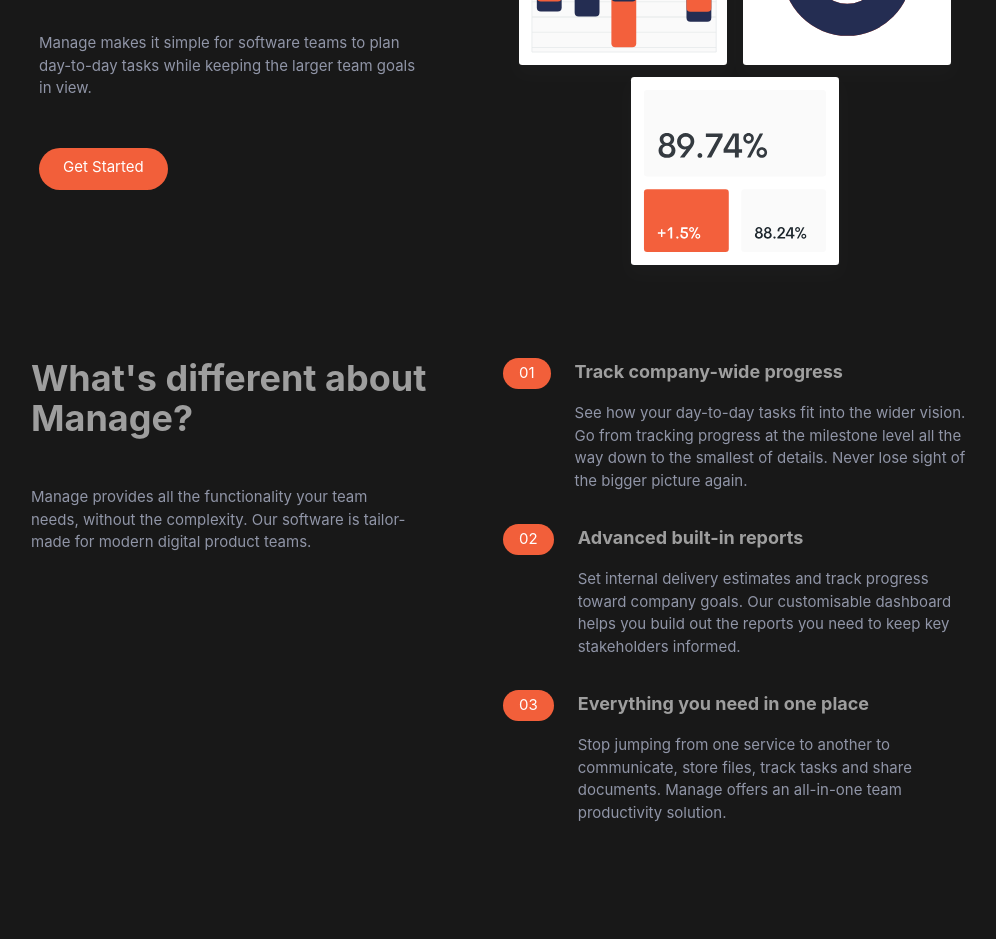
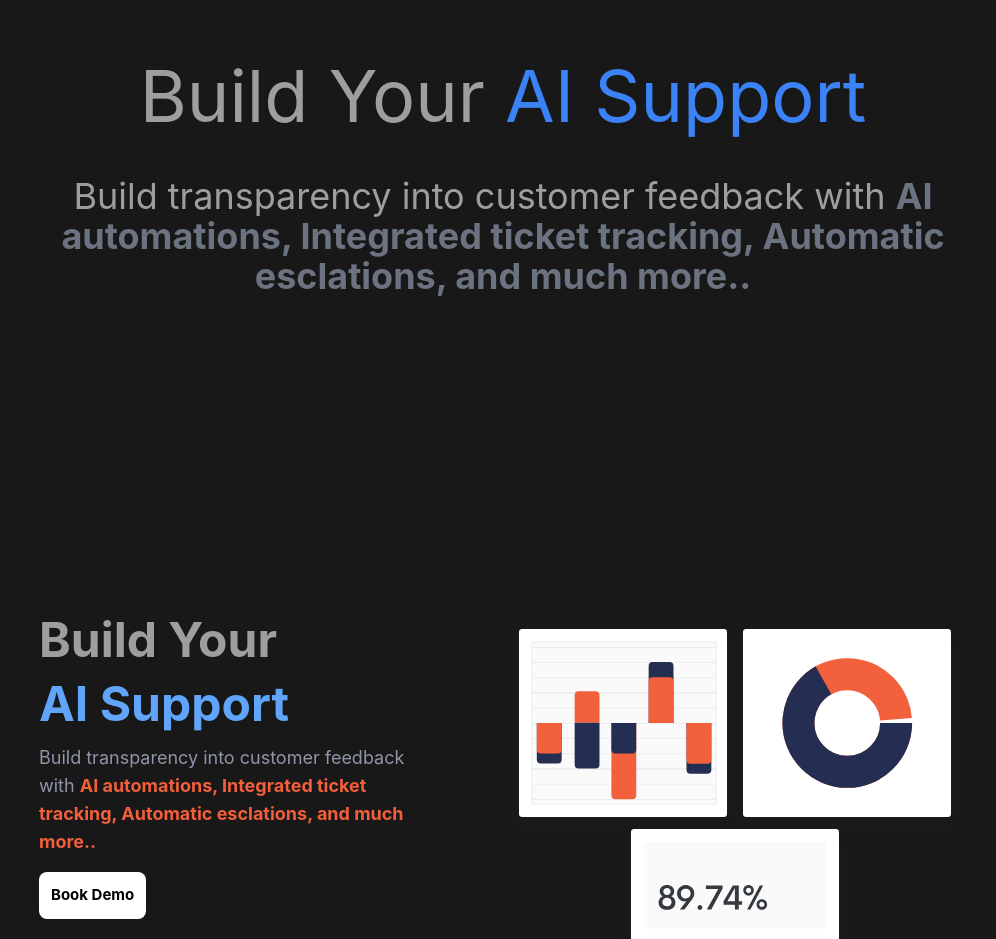
Before and after one commit to arpitpatel901/tlbot_website, a Vue app: page / in a window 1280 px wide. Shown: the part 300-1239 px from the top of the page, without its empty margins (137-1133 px from the left). Built offline with nearby package versions, Linux system fonts and the light colour scheme; a web font is replaced by a local one.

Commit message:
Navbar and title section

```diff
--- a/src/components/NavbarTailwind.vue
+++ b/src/components/NavbarTailwind.vue
@@ -9,14 +9,14 @@
         </div>
         <!-- Menu Items -->
         <div class="hidden items-center space-x-6 md:flex text-xl pt-2">
-          <a href="#" class="hover:text-darkGrayishBlue">Product</a>
-          <a href="#" class="hover:text-darkGrayishBlue">Integrations</a>
-          <a href="#" class="hover:text-darkGrayishBlue">About</a>
-          <a href="#" class="hover:text-darkGrayishBlue">Contact</a>
+          <a href="#" class="hover:text-blue-300">Product</a>
+          <a href="#" class="hover:text-blue-300">Integrations</a>
+          <a href="#" class="hover:text-blue-300">About</a>
+          <a href="#" class="hover:text-blue-300">Contact</a>
           <!-- Button -->
           <a
             href="#"
-            class="hidden p-2 px-4 pt-2 text-black bg-white font-bold rounded-lg baseline hover:bg-brightRedLight md:block"
+            class="hidden p-2 px-4 pt-2 text-black bg-white font-bold rounded-lg baseline hover:bg-blue-200 md:block"
             >Login</a
           >
         </div>
@@ -50,28 +50,55 @@
       </div>
     </nav>
 
+    <!-- Title -->
+    <header
+      class="box-border relative mx-20 mt-5 py-10 h-auto text-7xl text-center md:space-y-1 md:py-60"
+    >
+    <h1>Build Your <span class="text-blue-500">AI Support</span></h1>
+    <p
+            class="box-border relative mx-10 pt-10 mt-5 h-auto text-2xl text-center md:text-4xl md:space-y-10 md:py-30 md:px-30"
+          >
+            Build transparency into customer feedback with
+            <!-- <span class="text-brightRed font-bold" -->
+            <span class="text-gray-500 font-bold"
+              >AI automations, Integrated ticket tracking, Automatic esclations,
+              and much more..</span
+            >
+    </p>
+    </header>
+
     <!-- Hero Section -->
     <section id="hero">
       <!-- Flex Container -->
       <div
-        class="container flex flex-col-reverse items-center px-6 mx-auto mt-10 space-y-0 md:space-y-0 md:flex-row"
+        class="container flex flex-col-reverse items-center px-6 mx-auto mt-20 space-y-0 md:space-y-0 md:flex-row"
       >
         <!-- Left item -->
-        <div class="flex flex-col mb-32 space-y-12 md:w-1/2">
+        <div class="flex flex-col mb-32 space-y-4 md:w-1/2">
           <h1
             class="max-w-md text-4xl font-bold text-center md:text-5xl md:text-left"
           >
-            Bring everyone together to build better products
+            Build Your
           </h1>
-          <p class="max-w-sm text-center text-darkGrayishBlue md:text-left">
-            Manage makes it simple for software teams to plan day-to-day tasks
-            while keeping the larger team goals in view.
+          <h1
+            class="max-w-md text-4xl font-bold text-blue-400 text-center md:text-5xl md:text-left"
+          >
+            AI Support
+          </h1>
+          <p
+            class="max-w-sm text-lg text-center text-darkGrayishBlue md:text-left"
+          >
+            Build transparency into customer feedback with
+            <span class="text-brightRed font-bold"
+              >AI automations, Integrated ticket tracking, Automatic esclations,
+              and much more..</span
+            >
           </p>
           <div class="flex justify-center md:justify-start">
             <a
               href="#"
-              class="p-3 px-6 pt-2 text-white bg-brightRed rounded-full baseline hover:bg-brightRedLight"
-              >Get Started</a
+              class="hidden items-center p-3 text-black bg-white font-bold rounded-lg baseline hover:bg-blue-200 md:block"
+              >Book Demo</a
             >
           </div>
         </div>
```
